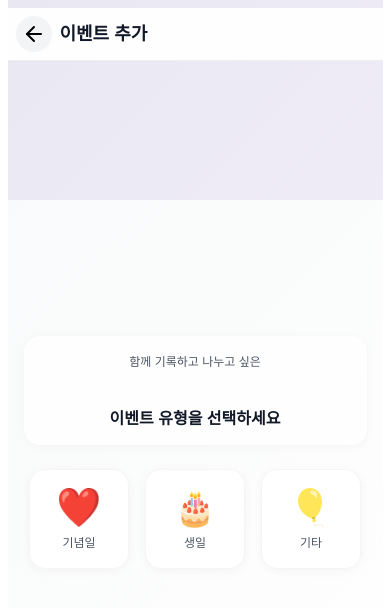
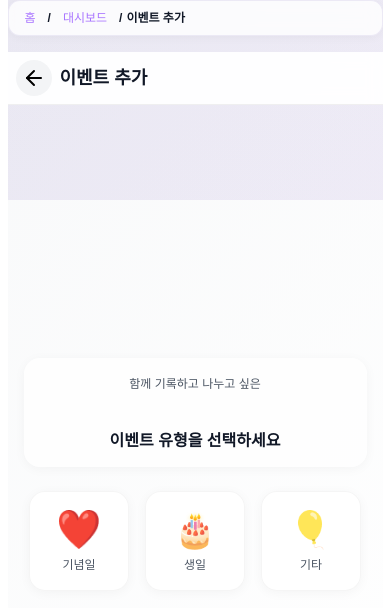
Before and after one commit to presently-jhy/presently-front, a React (Vite) app: page /addEvent in a window 390 px wide. Shown: the top 608 px of the page. Built offline with nearby package versions, Linux system fonts and the light colour scheme; no server answers; a web font is replaced by a local one.

Commit message:
feat: breadCrumb 수정

```diff
--- a/src/components/breadCrumb/breadCrumb.module.css
+++ b/src/components/breadCrumb/breadCrumb.module.css
@@ -2,26 +2,69 @@
 .breadcrumb {
     display: flex;
     align-items: center;
-    font-size: 0.9rem;
-    color: #666;
-    margin-bottom: 1rem;
+    font-size: var(--font-size-sm);
+    color: var(--text-secondary);
+    margin-bottom: var(--spacing-md);
+    padding: var(--spacing-sm) var(--spacing-md);
+    background: rgba(255, 255, 255, 0.8);
+    backdrop-filter: blur(8px);
+    border-radius: var(--radius-lg);
+    border: 1px solid rgba(102, 79, 171, 0.1);
+    box-shadow: 0 2px 8px rgba(0, 0, 0, 0.04);
 }
 
 .segment {
     display: flex;
     align-items: center;
+    font-weight: var(--font-weight-medium);
 }
 
 .segment a {
-    color: #007bff;
+    color: var(--purple-start);
     text-decoration: none;
+    transition: all var(--transition-normal);
+    padding: var(--spacing-xs) var(--spacing-sm);
+    border-radius: var(--radius-sm);
 }
 
 .segment a:hover {
-    text-decoration: underline;
+    background: rgba(102, 79, 171, 0.1);
+    color: var(--purple-end);
+    transform: translateY(-1px);
+}
+
+.segment span {
+    color: var(--text-primary);
+    font-weight: var(--font-weight-semibold);
 }
 
 .separator {
-    margin: 0 0.5rem;
-    color: #ccc;
+    margin: 0 var(--spacing-sm);
+    color: var(--text-tertiary);
+    font-weight: var(--font-weight-normal);
 }
+
+/* 다크모드 지원 */
+@media (prefers-color-scheme: dark) {
+    .breadcrumb {
+        background: rgba(42, 42, 42, 0.8);
+        border-color: rgba(102, 79, 171, 0.2);
+    }
+
+    .segment a:hover {
+        background: rgba(102, 79, 171, 0.2);
+    }
+}
+
+/* 반응형 */
+@media (max-width: 768px) {
+    .breadcrumb {
+        font-size: var(--font-size-xs);
+        padding: var(--spacing-xs) var(--spacing-sm);
+        margin-bottom: var(--spacing-sm);
+    }
+
+    .separator {
+        margin: 0 var(--spacing-xs);
+    }
+}
--- a/src/components/index.js
+++ b/src/components/index.js
@@ -22,3 +22,4 @@ export { default as InviteFriends } from './InviteFriends/InviteFriends';
 export { default as LoadingState } from './LoadingState/LoadingState';
 export { default as SkeletonCard } from './SkeletonCard/SkeletonCard';
 export { default as Spinner } from './Spinner/Spinner';
+export { default as Breadcrumb } from './breadCrumb/breadCrumb';
--- a/src/pages/GiftEnroll/GiftEnroll.jsx
+++ b/src/pages/GiftEnroll/GiftEnroll.jsx
@@ -12,6 +12,7 @@ import Spinner from '../../components/Spinner/Spinner';
 import Confetti from '../../components/Confetti/Confetti';
 import { giftService } from '../../services/giftService';
 import { useToast } from '../../context/ToastContext';
+import { Breadcrumb } from '../../components';
 
 export default function GiftEnroll() {
     const navigate = useNavigate();
@@ -140,6 +141,14 @@ export default function GiftEnroll() {
 
     return (
         <div className={styles.container}>
+            <Breadcrumb
+                paths={[
+                    { label: '홈', to: '/' },
+                    { label: '대시보드', to: '/dashboard' },
+                    { label: '이벤트 보기', to: '/eventview' },
+                    { label: selectedType === 'gift' ? '선물 등록' : '펀드 등록' },
+                ]}
+            />
             <header className={styles.header}>
                 <button className={styles.backButton} onClick={handleBack}>
                     <ArrowLeft size={24} />
--- a/src/pages/addEvent/addEvent.jsx
+++ b/src/pages/addEvent/addEvent.jsx
@@ -4,6 +4,7 @@ import styles from './AddEvent.module.css';
 import anniversaryIcon from './anniversaryIcon.png';
 import birthdayIcon from './birthdayIcon.png';
 import etcIcon from './etcIcon.png';
+import { Breadcrumb } from '../../components';
 
 const AddEvent = () => {
     const navigate = useNavigate();
@@ -12,6 +13,9 @@ const AddEvent = () => {
 
     return (
         <div className={styles.container}>
+            <Breadcrumb
+                paths={[{ label: '홈', to: '/' }, { label: '대시보드', to: '/dashboard' }, { label: '이벤트 추가' }]}
+            />
             <header className={styles.header}>
                 <button className={styles.backButton} onClick={handleBack}>
                     <ArrowLeft size={24} />
--- a/src/pages/addEventLog/addEventLog.jsx
+++ b/src/pages/addEventLog/addEventLog.jsx
@@ -9,6 +9,7 @@ import etcImg from './etcImg.png';
 import { useAuth } from '../../context/AuthContext';
 import { eventService } from '../../services/eventService';
 import { useToast } from '../../context/ToastContext';
+import { Breadcrumb } from '../../components';
 
 const AddEventLog = () => {
     const navigate = useNavigate();
@@ -108,6 +109,14 @@ const AddEventLog = () => {
 
     return (
         <div className={styles.container}>
+            <Breadcrumb
+                paths={[
+                    { label: '홈', to: '/' },
+                    { label: '대시보드', to: '/dashboard' },
+                    { label: '이벤트 추가', to: '/addEvent' },
+                    { label: isEditMode ? '이벤트 수정' : '이벤트 상세 입력' },
+                ]}
+            />
             <header className={styles.header}>
                 <button className={styles.backButton} onClick={handleBack}>
                     <ArrowLeft size={24} />
```
